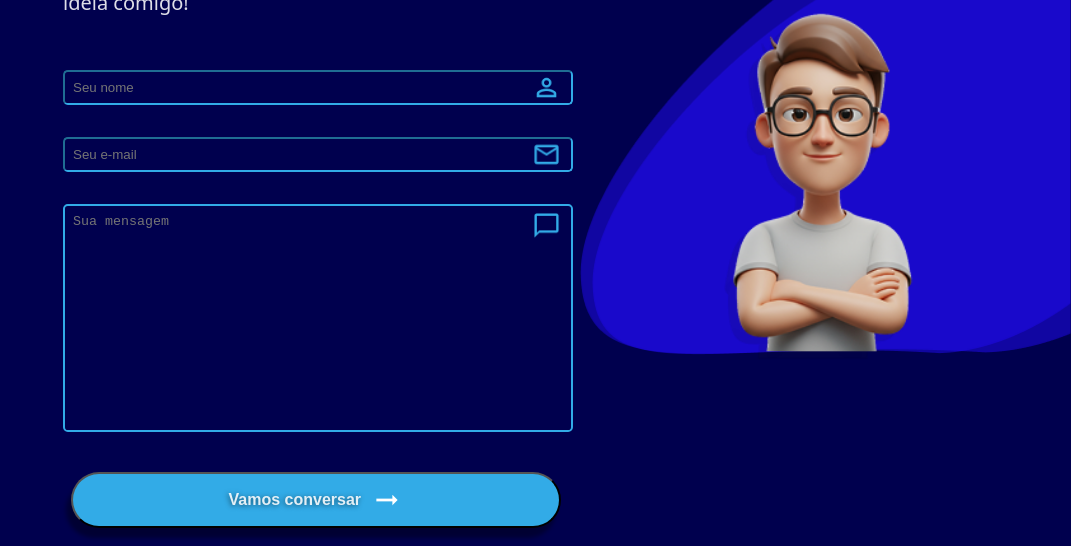
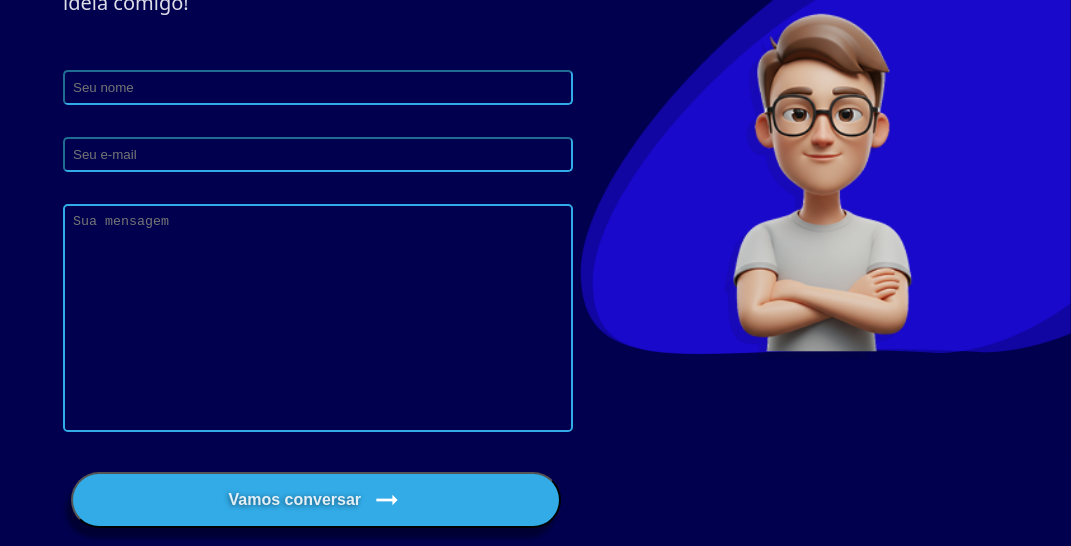
Before and after one commit to GabrielGuerreir0/GGportfolio, a React (Vite) app: page /contato in a window 1280 px wide. Shown: the part 406-952 px from the top of the page, without its empty margins (209-1280 px from the left). Built offline with nearby package versions, Linux system fonts and the light colour scheme; a web font is replaced by a local one.

Commit message:
envio de mail

```diff
--- a/package.json
+++ b/package.json
@@ -10,6 +10,7 @@
     "preview": "vite preview"
   },
   "dependencies": {
+    "emailjs-com": "^3.2.0",
     "framer-motion": "^12.23.12",
     "react": "^19.1.0",
     "react-dom": "^19.1.0",
--- a/src/components/Sobre/Sobre.css
+++ b/src/components/Sobre/Sobre.css
@@ -98,7 +98,7 @@
 
 .descricao-text-skill {
   padding-left: 6rem;
-  font-size: 1.5rem;
+  font-size: 1.2rem;
 }
 .descricao-text-skill h3 {
   font-size: 1.5rem;
--- a/src/pages/Contato/index.jsx
+++ b/src/pages/Contato/index.jsx
@@ -1,3 +1,5 @@
+import { useState } from "react";
+import emailjs from "emailjs-com";
 import "./Contato.css";
 import Navbar from "../../components/Navbar";
 import Footer from "../../components/Footer";
@@ -5,6 +7,53 @@ import seta from "../../assets/imgs/seta-direita.png";
 import avatar from "../../assets/imgs/avatar.png";
 
 const Contato = () => {
+  const [form, setForm] = useState({ nome: "", email: "", mensagem: "" });
+  const [erro, setErro] = useState("");
+  /*  const [sucesso, setSucesso] = useState(""); */
+
+  const handleChange = (e) => {
+    setForm({ ...form, [e.target.name]: e.target.value });
+  };
+
+  const handleSubmit = (e) => {
+    e.preventDefault();
+
+    // 🔹 Validação básica
+    if (!form.nome || !form.email || !form.mensagem) {
+      setErro("Preencha todos os campos.");
+      return;
+    }
+
+    if (!/\S+@\S+\.\S+/.test(form.email)) {
+      setErro("E-mail inválido.");
+      return;
+    }
+
+    setErro("");
+
+    // 🔹 Enviar via EmailJS
+    emailjs
+      .send(
+        "service_3ds870n", // pegue no site do EmailJS
+        "template_roc7gzs", // id do template configurado
+        {
+          from_name: form.nome,
+          from_email: form.email,
+          message: form.mensagem,
+        },
+        "Kyw3BZxAKa2TFN-yA" // public key gerada no painel
+      )
+      .then(
+        (result) => {
+          alert("Mensagem enviada com sucesso!");
+          setForm({ nome: "", email: "", mensagem: "" });
+        },
+        (error) => {
+          console.log("Erro ao enviar: " + error.text);
+        }
+      );
+  };
+
   return (
     <div className="content-total">
       <Navbar />
@@ -20,15 +69,30 @@ const Contato = () => {
               </p>
             </div>
 
-            <form action="">
-              <input type="text" placeholder="Seu nome" className="nome" />
-              <input type="email" placeholder="Seu e-mail" className="email" />
+            <form onSubmit={handleSubmit}>
+              <input
+                type="text"
+                name="nome"
+                placeholder="Seu nome"
+                value={form.nome}
+                onChange={handleChange}
+              />
+              <input
+                type="email"
+                name="email"
+                placeholder="Seu e-mail"
+                value={form.email}
+                onChange={handleChange}
+              />
               <textarea
+                name="mensagem"
                 placeholder="Sua mensagem"
-                className="mensagem"
+                value={form.mensagem}
+                onChange={handleChange}
               ></textarea>
+
               <div className="botao-content">
-                <button className="botao-form">
+                <button type="submit" className="botao-form">
                   Vamos conversar <img src={seta} alt="seta para direita" />
                 </button>
               </div>
--- a/src/pages/Home/Home.tsx
+++ b/src/pages/Home/Home.tsx
@@ -17,8 +17,21 @@ import setaBaixo from "../../assets/imgs/seta-baixo.png";
 import webIcon from "../../assets/imgs/web-icon.png";
 import mobileIcon from "../../assets/imgs/mobile-icon.png";
 import uiIcon from "../../assets/imgs/ui-icon.png";
+import { useNavigate } from "react-router-dom";
 
 const Home = () => {
+  const navigate = useNavigate();
+
+  const irParaContato = () => {
+    navigate("/contato");
+  };
+
+  const baixarCurriculo = () => {
+    const link = document.createElement("a");
+    link.href = "/CV_GabrielGuerreiro.pdf";
+    link.download = "CV_GabrielGuerreiro.pdf";
+    link.click();
+  };
   return (
     <>
       <Navbar />
@@ -67,11 +80,13 @@ const Home = () => {
                 initial={{ opacity: 0, y: 10, scale: 0.2 }}
                 animate={{ opacity: 1, y: 0, scale: 1 }}
                 transition={{ duration: 0.5, delay: 1.8 }}
+                onClick={irParaContato}
               >
                 Entre em contato{" "}
                 <img src={contactIcon} alt="icone de contato" />
               </motion.button>
               <motion.button
+                onClick={baixarCurriculo}
                 className="botao"
                 whileHover={{ scale: 1.1 }}
                 whileTap={{ scale: 0.8 }}
@@ -151,7 +166,7 @@ const Home = () => {
           <h2>
             Toda grande ideia merece ganhar vida. Vamos realizá-la juntos.
           </h2>
-          <button>Entre em contato</button>
+          <button onClick={irParaContato}>Entre em contato</button>
         </div>
         <div className="home-content-footer">
           <Footer />
```
Also changed, not shown: 2 other files (tests, documents, lock files or other folders).
